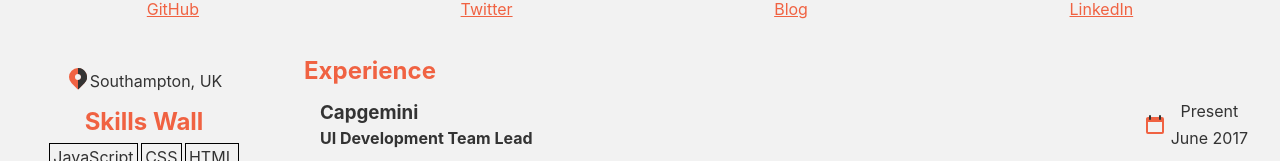
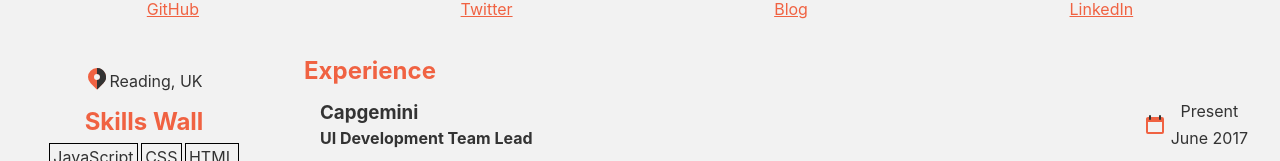
Before and after one commit to Leoooob/leonhassan.co.uk, a React (Create React App) app: page / in a window 1280 px wide. Shown: the part 154-315 px from the top of the page. Built offline with nearby package versions, Linux system fonts and the light colour scheme.

Commit message:
updated geographical location

```diff
--- a/src/App.js
+++ b/src/App.js
@@ -81,7 +81,7 @@ class Aside extends React.Component {
       <aside>
         <div className="location">
           <svg xmlns="http://www.w3.org/2000/svg" viewBox="0 0 24 24" className="icon"><path className="icon-primary" d="M5.64 16.36a9 9 0 1 1 12.72 0l-5.65 5.66a1 1 0 0 1-1.42 0l-5.65-5.66zM12 13a3 3 0 1 0 0-6 3 3 0 0 0 0 6z"/><path className="icon-secondary" d="M12 1a9 9 0 0 1 6.36 15.36l-5.65 5.66a1 1 0 0 1-.71.3V13a3 3 0 0 0 0-6V1z"/></svg>
-          <span>Southampton, UK</span>
+          <span>Reading, UK</span>
         </div>
         <h2>Skills Wall</h2>
         <SkillWall/>
```
